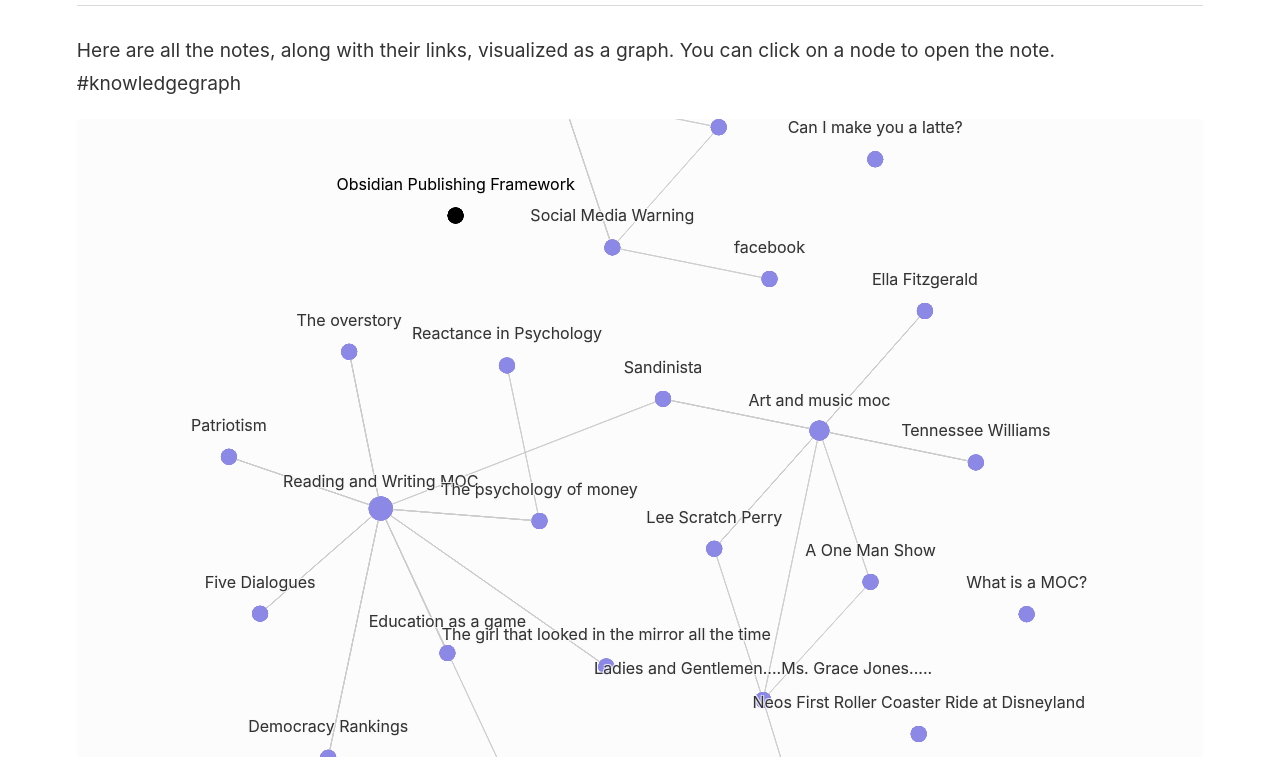
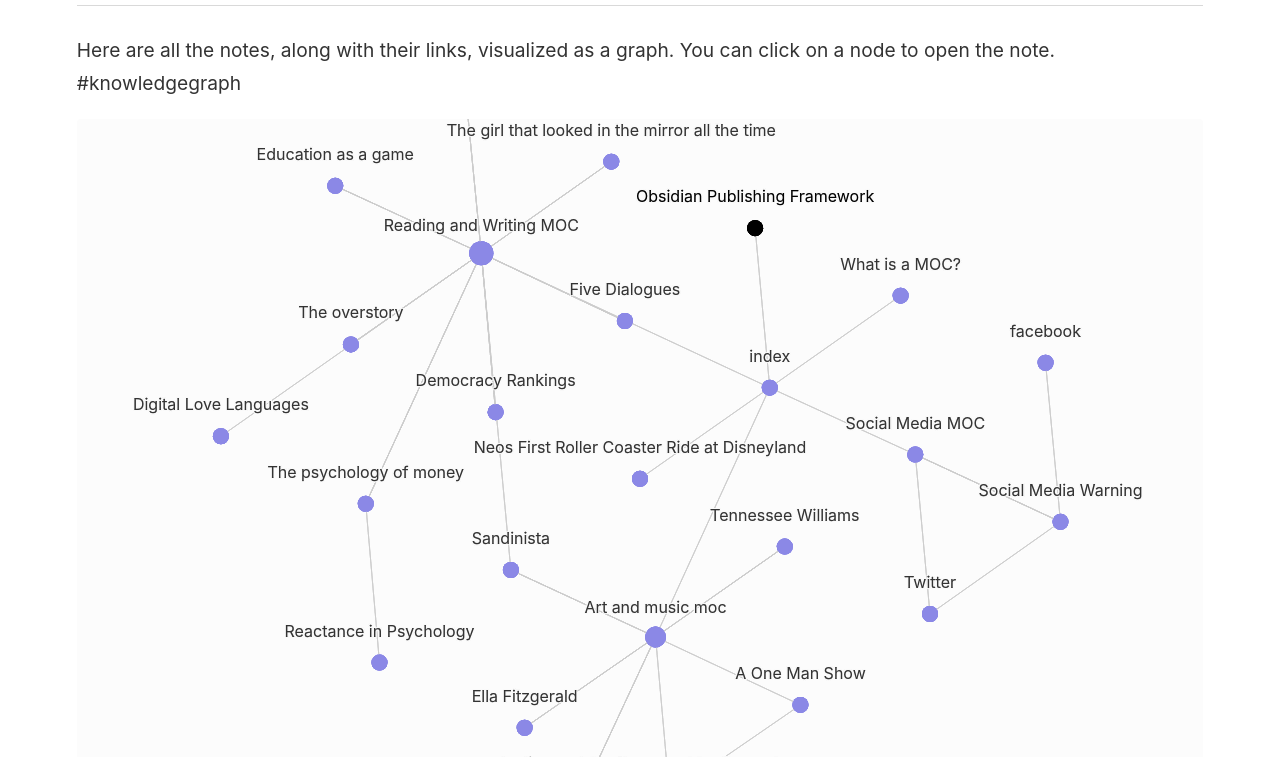
Before and after one commit to sean808080/digital-garden-jekyll, a Jekyll site: the page built from _notes/Obsidian Publishing Framework.md, in a window 1280 px wide and 900 px high, scrolled down 695 px, cut to the strip 143-900 px from the top of the window. Built offline with Jekyll 4.4.1, drawn with Linux system fonts in a browser that asks for light colours.

Commit message:
[PUBLISHER] Merge #52
* PUSH NOTE : index.md

* Delete file

```diff
--- a/_notes/Can I make you a latte?.md
+++ b/_notes/index.md
@@ -1,6 +1,6 @@
 ---
 share: TRUE
-title: "Can I make you a latte?"
+title: index
 ---
 <a data-flickr-embed="true" data-header="false" data-footer="true" href="https://www.flickr.com/photos/44124483010@N01" title=""><img src="https://live.staticflickr.com/65535/52494136477_69e19a03e9_n.jpg" width="240" height="320" alt=""></a><script async src="//embedr.flickr.com/assets/client-code.js" charset="utf-8"></script>
 
```
